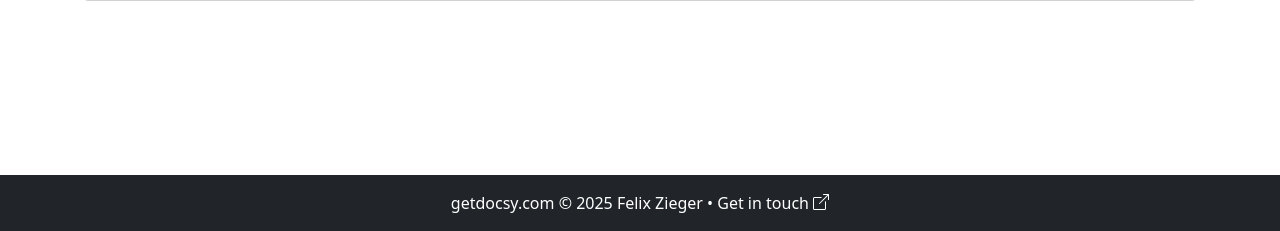
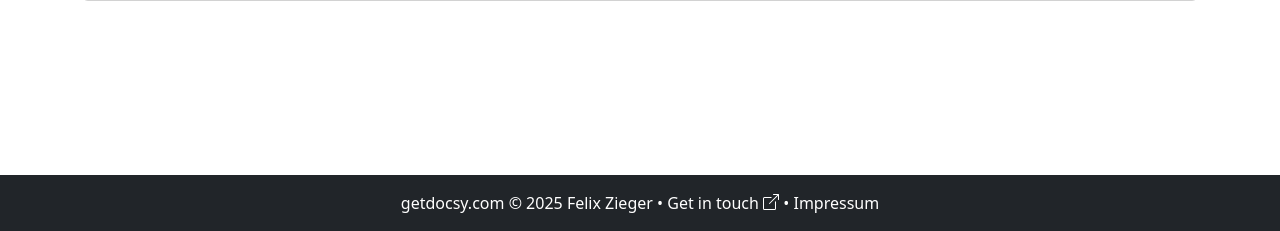
Before and after one commit to getdocsy/docsy, a Django app: template backend/src/app/templates/dashboard.html in a window 1280 px wide. Shown: the part 569-800 px from the top of the page. Run offline with Django 5.2, Linux system fonts and the light colour scheme; the template is opened without the code that fills it, so the values that code supplies are empty.

Commit message:
impressum

```diff
--- a/backend/src/app/templates/base.html
+++ b/backend/src/app/templates/base.html
@@ -110,6 +110,8 @@
             <span>© {% now "Y" %} Felix Zieger</span>
             <span> • </span>
             <span><a href="https://www.getdocsy.com/en/call?ref=app.getdocsy.com" style="color: white; text-decoration: none;">Get in touch <svg xmlns="http://www.w3.org/2000/svg" width="16" height="16" fill="currentColor" class="bi bi-box-arrow-up-right" viewBox="0 0 16 16" style="vertical-align: -1px;"><path fill-rule="evenodd" d="M8.636 3.5a.5.5 0 0 0-.5-.5H1.5A1.5 1.5 0 0 0 0 4.5v10A1.5 1.5 0 0 0 1.5 16h10a1.5 1.5 0 0 0 1.5-1.5V7.864a.5.5 0 0 0-1 0V14.5a.5.5 0 0 1-.5.5h-10a.5.5 0 0 1-.5-.5v-10a.5.5 0 0 1 .5-.5h6.636a.5.5 0 0 0 .5-.5"/><path fill-rule="evenodd" d="M16 .5a.5.5 0 0 0-.5-.5h-5a.5.5 0 0 0 0 1h3.793L6.146 9.146a.5.5 0 1 0 .708.708L15 1.707V5.5a.5.5 0 0 0 1 0z"/></svg></a></span>
+            <span> • </span>
+            <span><a href="https://felixzieger.de/impressum" style="color: white; text-decoration: none;">Impressum</a></span>
         </div>
     </footer>
 
```
